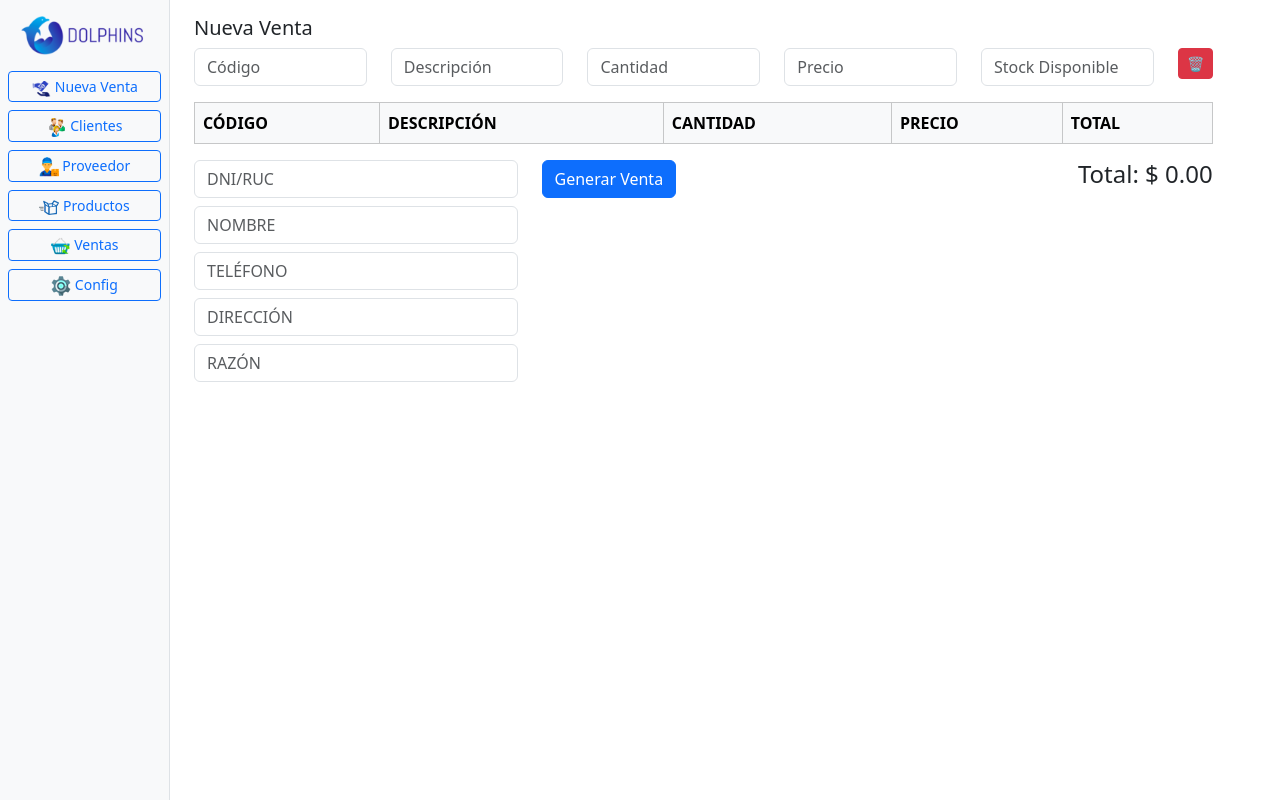
After one commit to alfredparejas/Python-sistema-ventas, a Flask app: page /sistema in a window 1280 px wide. The commit adds this page. Run offline with Flask 3, Linux system fonts and the light colour scheme; the visitor is signed in with stand-in values (Sample User, id 1); lists and menus that the app fills with data are empty.

Commit message:
Structural Changes

```diff
--- a/app.py
+++ b/app.py
@@ -1,34 +1,14 @@
-from flask import Flask, render_template, request, redirect, url_for, session
-from werkzeug.security import check_password_hash
-import mysql.connector
+from flask import Flask, render_template, request, redirect, url_for, session, flash, send_file
+from werkzeug.security import generate_password_hash, check_password_hash   # <-- solo por si más adelante quieres mezclar ambos
+from utils.db import get_connection
+from io import BytesIO
+from datetime import datetime
+import hashlib   # <-- NUEVO: para validar PASSWORD() de MySQL
 
 app = Flask(__name__)
-app.secret_key = 'cambia_por_algo_seguro'
+app.secret_key = 'cambia_esto_por_algo_seguro'
 
-# ---------- CONFIG DB ----------
-DB = {
-    'host': '172.31.176.1',
-    'user': 'app_user',
-    'password': 'App1234!',
-    'database': 'sistemaventa'
-}
-
-def get_conn():
-    return mysql.connector.connect(**DB)
-
-# ---------- VALIDACIONES ----------
-def validar_credenciales(usuario, password):
-    if not usuario or not password:
-        return False, "Campos vacíos"
-    if usuario.lower() in password.lower():
-        return False, "La contraseña no debe contener el usuario"
-    if len(password) < 8:
-        return False, "Mínimo 8 caracteres"
-    if not any(c.isalpha() for c in password) or not any(c.isdigit() for c in password):
-        return False, "Debe ser alfanumérica"
-    return True, ""
-
-# ---------- RUTAS ----------
+# ---------- LOGIN ----------
 @app.route('/')
 def index():
     return redirect(url_for('login'))
@@ -36,40 +16,193 @@ def index():
 @app.route('/login', methods=['GET', 'POST'])
 def login():
     if request.method == 'POST':
-        usuario = request.form.get('usuario', '').strip()
-        password = request.form.get('password', '').strip()
+        usuario = request.form['usuario'].strip()
+        password = request.form['password'].strip()
 
-        ok, msg = validar_credenciales(usuario, password)
-        if not ok:
-            return render_template('login.html', error=msg)
+        if not usuario or not password:
+            flash('Completa todos los campos', 'warning')
+            return render_template('login.html')
 
-        conn = get_conn()
-        cur = conn.cursor(dictionary=True)
-        cur.execute("SELECT * FROM usuarios WHERE correo = %s", (usuario,))
-        user = cur.fetchone()
-        cur.close()
+        conn = get_connection()
+        if not conn:
+            flash('Error de conexión', 'danger')
+            return render_template('login.html')
+
+        cursor = conn.cursor(dictionary=True)
+        cursor.execute("SELECT * FROM usuarios WHERE correo = %s", (usuario,))
+        user = cursor.fetchone()
+        cursor.close()
         conn.close()
 
-#        if user and check_password_hash(user['pass'], password):
-        if user and (user['pass'] == password or check_password_hash(user['pass'], password)):
+        # 🔐 COMPARACIÓN CON PASSWORD() DE MYSQL (sin texto plano)
+        if user and user['pass'] == mysql_password(password):
             session['user_id'] = user['id']
             session['user_name'] = user['nombre']
-            return redirect(url_for('construccion'))
+            return redirect(url_for('sistema', tab='nueva_venta'))
         else:
-            return render_template('login.html', error="Credenciales incorrectas")
+            flash('Credenciales incorrectas', 'danger')
 
     return render_template('login.html')
 
-@app.route('/construccion')
-def construccion():
-    if 'user_id' not in session:
-        return redirect(url_for('login'))
-    return render_template('construccion.html')
+# ---------- FUNCIÓN AUXILIAR: calcula el mismo hash que PASSWORD() de MySQL ----------
+def mysql_password(raw: str) -> str:
+    """Devuelve el mismo hash que MySQL PASSWORD('texto')"""
+    return "*" + hashlib.sha1(hashlib.sha1(raw.encode()).digest()).hexdigest().upper()
 
 @app.route('/logout')
 def logout():
     session.clear()
     return redirect(url_for('login'))
 
+# ---------- SISTEMA (PESTAÑAS) ----------
+@app.route('/sistema')
+def sistema():
+    if 'user_id' not in session:
+        return redirect(url_for('login'))
+    tab = request.args.get('tab', 'nueva_venta')
+    return render_template('sistema/index.html', tab=tab)
+
+# ---------- NUEVA VENTA ----------
+@app.route('/sistema/nueva_venta')
+def nueva_venta():
+    if 'user_id' not in session:
+        return redirect(url_for('login'))
+    conn = get_connection()
+    cursor = conn.cursor(dictionary=True)
+    cursor.execute("SELECT p.codigo, p.descripcion, p.cantidad, p.precio FROM productos p")
+    productos = cursor.fetchall()
+    cursor.close()
+    conn.close()
+    return render_template('sistema/nueva_venta.html', productos=productos)
+
+# ---------- CLIENTES ----------
+@app.route('/sistema/clientes')
+def clientes():
+    if 'user_id' not in session:
+        return redirect(url_for('login'))
+    conn = get_connection()
+    cursor = conn.cursor(dictionary=True)
+    cursor.execute("SELECT * FROM clientes")
+    data = cursor.fetchall()
+    cursor.close()
+    conn.close()
+    return render_template('sistema/clientes.html', clientes=data)
+
+@app.route('/sistema/clientes/agregar', methods=['POST'])
+def agregar_cliente():
+    dni = request.form['dni']
+    nombre = request.form['nombre']
+    telefono = request.form['telefono']
+    direccion = request.form['direccion']
+    razon = request.form['razon']
+    conn = get_connection()
+    cursor = conn.cursor()
+    cursor.execute("INSERT INTO clientes (dni, nombre, telefono, direccion, razon) VALUES (%s,%s,%s,%s,%s)",
+                   (dni, nombre, telefono, direccion, razon))
+    conn.commit()
+    cursor.close()
+    conn.close()
+    flash('Cliente agregado', 'success')
+    return redirect(url_for('clientes'))
+
+@app.route('/sistema/clientes/eliminar/<int:id>')
+def eliminar_cliente(id):
+    conn = get_connection()
+    cursor = conn.cursor()
+    cursor.execute("DELETE FROM clientes WHERE id=%s", (id,))
+    conn.commit()
+    cursor.close()
+    conn.close()
+    flash('Cliente eliminado', 'info')
+    return redirect(url_for('clientes'))
+
+# ---------- PROVEEDORES ----------
+@app.route('/sistema/proveedores')
+def proveedores():
+    if 'user_id' not in session:
+        return redirect(url_for('login'))
+    conn = get_connection()
+    cursor = conn.cursor(dictionary=True)
+    cursor.execute("SELECT * FROM proveedor")
+    data = cursor.fetchall()
+    cursor.close()
+    conn.close()
+    return render_template('sistema/proveedores.html', proveedores=data)
+
+@app.route('/sistema/proveedores/agregar', methods=['POST'])
+def agregar_proveedor():
+    ruc = request.form['ruc']
+    nombre = request.form['nombre']
+    telefono = request.form['telefono']
+    direccion = request.form['direccion']
+    razon = request.form['razon']
+    conn = get_connection()
+    cursor = conn.cursor()
+    cursor.execute("INSERT INTO proveedor (ruc, nombre, telefono, direccion, razon) VALUES (%s,%s,%s,%s,%s)",
+                   (ruc, nombre, telefono, direccion, razon))
+    conn.commit()
+    cursor.close()
+    conn.close()
+    flash('Proveedor agregado', 'success')
+    return redirect(url_for('proveedores'))
+
+# ---------- PRODUCTOS ----------
+@app.route('/sistema/productos')
+def productos():
+    if 'user_id' not in session:
+        return redirect(url_for('login'))
+    conn = get_connection()
+    cursor = conn.cursor(dictionary=True)
+    cursor.execute("SELECT p.*, pr.nombre AS proveedor FROM productos p JOIN proveedor pr ON p.id_proveedor = pr.id")
+    data = cursor.fetchall()
+    cursor.execute("SELECT * FROM proveedor")
+    provs = cursor.fetchall()
+    cursor.close()
+    conn.close()
+    return render_template('sistema/productos.html', productos=data, proveedores=provs)
+
+@app.route('/sistema/productos/agregar', methods=['POST'])
+def agregar_producto():
+    codigo = request.form['codigo']
+    descripcion = request.form['descripcion']
+    cantidad = request.form['cantidad']
+    precio = request.form['precio']
+    id_proveedor = request.form['proveedor']
+    conn = get_connection()
+    cursor = conn.cursor()
+    cursor.execute("INSERT INTO productos (codigo, descripcion, cantidad, precio, id_proveedor) VALUES (%s,%s,%s,%s,%s)",
+                   (codigo, descripcion, cantidad, precio, id_proveedor))
+    conn.commit()
+    cursor.close()
+    conn.close()
+    flash('Producto agregado', 'success')
+    return redirect(url_for('productos'))
+
+# ---------- VENTAS ----------
+@app.route('/sistema/ventas')
+def ventas():
+    if 'user_id' not in session:
+        return redirect(url_for('login'))
+    conn = get_connection()
+    cursor = conn.cursor(dictionary=True)
+    cursor.execute("SELECT v.id, c.nombre AS cliente, v.total, v.fecha FROM ventas v JOIN clientes c ON v.id_cliente = c.id")
+    data = cursor.fetchall()
+    cursor.close()
+    conn.close()
+    return render_template('sistema/ventas.html', ventas=data)
+
+# ---------- REPORTES ----------
+@app.route('/sistema/reportes')
+def reportes():
+    if 'user_id' not in session:
+        return redirect(url_for('login'))
+    conn = get_connection()
+    cursor = conn.cursor(dictionary=True)
+    cursor.execute("SELECT v.id, c.nombre AS cliente, v.total, v.fecha FROM ventas v JOIN clientes c ON v.id_cliente = c.id")
+    data = cursor.fetchall()
+    cursor.close()
+    conn.close()
+    return render_template('sistema/reportes.html', ventas=data)
+
 if __name__ == '__main__':
-    app.run(debug=True)
+    app.run(host='0.0.0.0', port=5000, debug=True)
--- a/requirements.txt
+++ b/requirements.txt
@@ -1,3 +1,7 @@
 Flask==2.3.2
+numpy==1.26.4
+pandas==2.1.4
 mysql-connector-python==8.0.33
 Werkzeug==2.3.6
+openpyxl==3.1.2
+reportlab==4.0.4
--- /dev/null
+++ b/static/css/styles.css
@@ -0,0 +1 @@
+body{background:#f8f9fa}.card{margin-top:15%}nav .navbar-brand{font-weight:bold}
--- /dev/null
+++ b/templates/sistema/index.html
@@ -0,0 +1,54 @@
+<!doctype html>
+<html lang="es">
+<head>
+  <meta charset="utf-8">
+  <title>Sistema Ventas</title>
+  <link href="https://cdn.jsdelivr.net/npm/bootstrap@5.3.2/dist/css/bootstrap.min.css" rel="stylesheet">
+  <style>
+    nav{max-width:170px!important;min-height:100vh}.main-content{max-width:calc(100% - 170px)!important}
+  </style>
+</head>
+<body>
+  <div class="row g-0">
+    <!-- MENÚ LATERAL (170 px) -->
+    <nav class="col-md-2 bg-light border-end">
+      <div class="text-center py-3">
+        <img src="{{ url_for('static', filename='img/logo01.png') }}" width="128" alt="Logo">
+      </div>
+      <div class="d-grid gap-2 px-2">
+        <a class="btn btn-outline-primary btn-sm" href="{{ url_for('sistema', tab='nueva_venta') }}">
+          <img src="{{ url_for('static', filename='img/Nventa.png') }}" width="20"> Nueva Venta
+        </a>
+        <a class="btn btn-outline-primary btn-sm" href="{{ url_for('sistema', tab='clientes') }}">
+          <img src="{{ url_for('static', filename='img/Clientes.png') }}" width="20"> Clientes
+        </a>
+        <a class="btn btn-outline-primary btn-sm" href="{{ url_for('sistema', tab='proveedores') }}">
+          <img src="{{ url_for('static', filename='img/proveedor.png') }}" width="20"> Proveedor
+        </a>
+        <a class="btn btn-outline-primary btn-sm" href="{{ url_for('sistema', tab='productos') }}">
+          <img src="{{ url_for('static', filename='img/producto.png') }}" width="20"> Productos
+        </a>
+        <a class="btn btn-outline-primary btn-sm" href="{{ url_for('sistema', tab='ventas') }}">
+          <img src="{{ url_for('static', filename='img/compras.png') }}" width="20"> Ventas
+        </a>
+        <a class="btn btn-outline-primary btn-sm" href="{{ url_for('sistema', tab='config') }}">
+          <img src="{{ url_for('static', filename='img/config.png') }}" width="20"> Config
+        </a>
+      </div>
+    </nav>
+
+    <!-- CONTENIDO PRINCIPAL -->
+    <main class="col-md-10 main-content px-4">
+      {% with msgs = get_flashed_messages(with_categories=true) %}
+        {% if msgs %}
+          {% for cat, msg in msgs %}
+            <div class="alert alert-{{cat}} alert-dismissible fade show">{{msg}}</div>
+          {% endfor %}
+        {% endif %}
+      {% endwith %}
+      {% include 'sistema/' + tab + '.html' ignore missing %}
+    </main>
+  </div>
+  <script src="https://cdn.jsdelivr.net/npm/bootstrap@5.3.2/dist/js/bootstrap.bundle.min.js"></script>
+</body>
+</html>
--- /dev/null
+++ b/templates/sistema/nueva_venta.html
@@ -0,0 +1,30 @@
+<div class="mt-3">
+  <h5>Nueva Venta</h5>
+  <div class="row mb-3">
+    <div class="col"><input class="form-control" placeholder="Código"></div>
+    <div class="col"><input class="form-control" placeholder="Descripción"></div>
+    <div class="col"><input class="form-control" placeholder="Cantidad"></div>
+    <div class="col"><input class="form-control" placeholder="Precio" readonly></div>
+    <div class="col"><input class="form-control" placeholder="Stock Disponible" readonly></div>
+    <div class="col-auto"><button class="btn btn-danger btn-sm">🗑️</button></div>
+  </div>
+  <table class="table table-bordered">
+    <thead class="table-light"><tr><th>CÓDIGO</th><th>DESCRIPCIÓN</th><th>CANTIDAD</th><th>PRECIO</th><th>TOTAL</th></tr></thead>
+    <tbody></tbody>
+  </table>
+  <div class="row">
+    <div class="col-md-4">
+      <input class="form-control mb-2" placeholder="DNI/RUC">
+      <input class="form-control mb-2" placeholder="NOMBRE" readonly>
+      <input class="form-control mb-2" placeholder="TELÉFONO" readonly>
+      <input class="form-control mb-2" placeholder="DIRECCIÓN" readonly>
+      <input class="form-control mb-2" placeholder="RAZÓN" readonly>
+    </div>
+    <div class="col-md-4">
+      <button class="btn btn-primary">Generar Venta</button>
+    </div>
+    <div class="col-md-4 text-end">
+      <h4>Total: $ 0.00</h4>
+    </div>
+  </div>
+</div>
```
Also changed, not shown: templates/construccion.html (deleted, +0 -15 lines), templates/login.html (+35 -12 lines), templates/sistema/base.html (added, +37 -0 lines), templates/sistema/clientes.html (added, +24 -0 lines), templates/sistema/config.html (added, +22 -0 lines), templates/sistema/productos.html (added, +32 -0 lines), templates/sistema/proveedores.html (added, +24 -0 lines), templates/sistema/reportes.html (added, +24 -0 lines), templates/sistema/ventas.html (added, +17 -0 lines), utils/db.py (+15 -0 lines), 1 other file.
